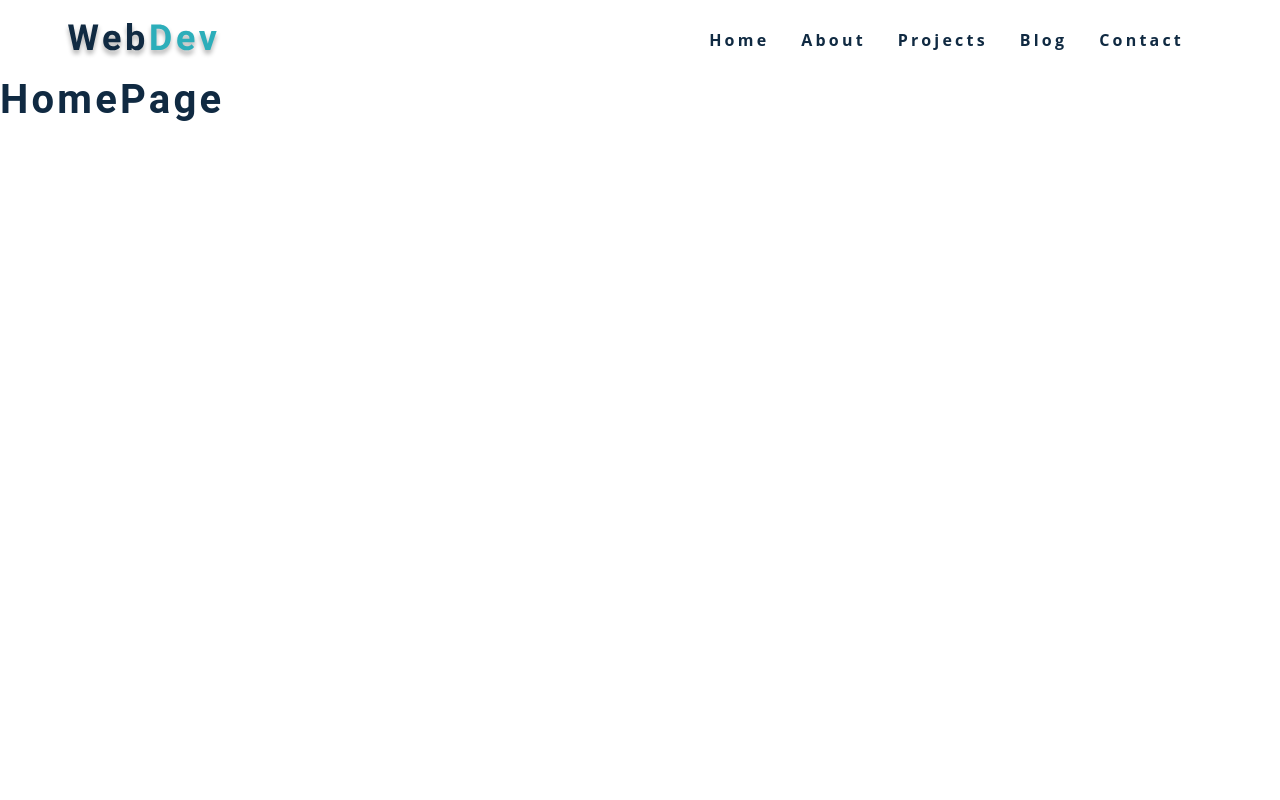
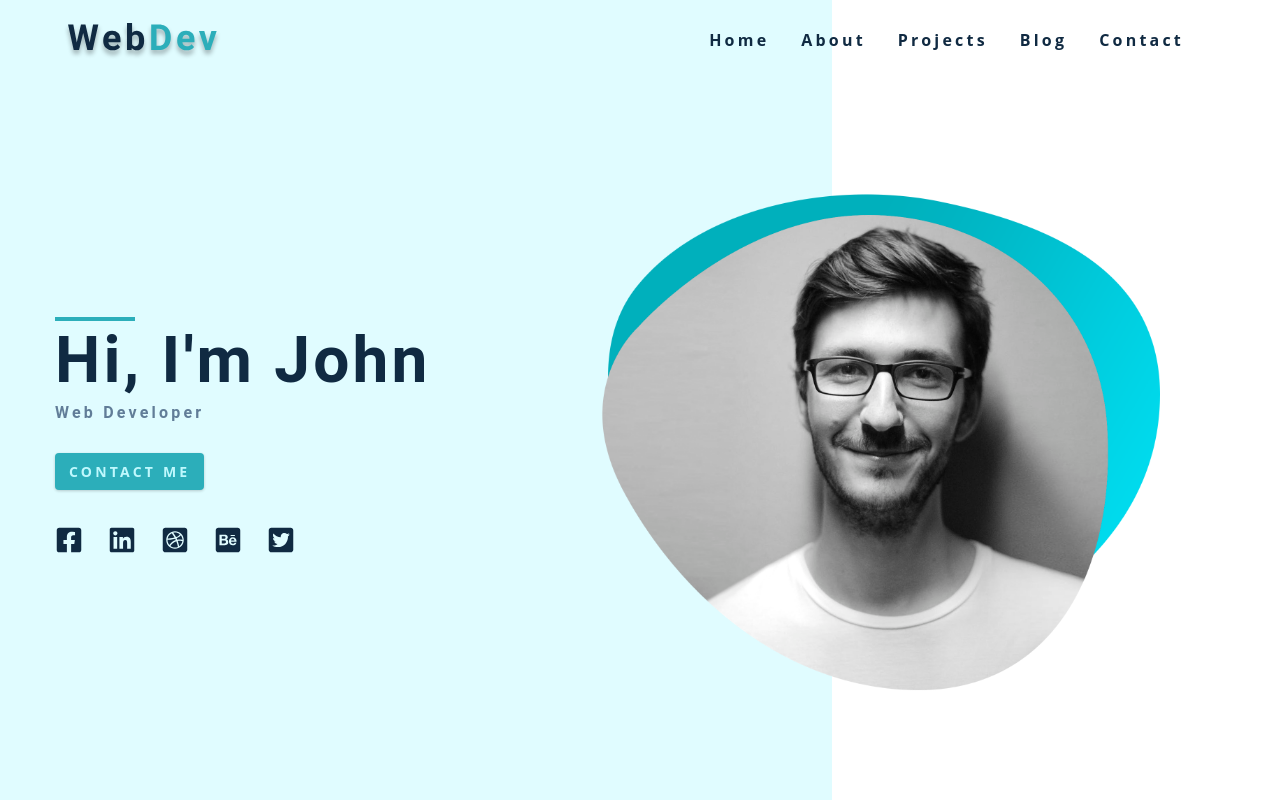
Before and after one commit to eneax/gatsby-dev-portfolio, a Gatsby site: page / in a window 1280 px wide. Built offline with nearby package versions, Linux system fonts and the light colour scheme; Gatsby itself is replaced by a stand-in of ours.

Commit message:
Use hero in homepage

```diff
--- a/src/pages/index.js
+++ b/src/pages/index.js
@@ -2,12 +2,13 @@ import React from 'react';
 
 import Layout from '../components/layout';
 import SEO from '../components/seo';
+import Hero from '../components/hero';
 
 const HomePage = () => (
   <Layout>
     <SEO title="Home" />
 
-    <h2>HomePage</h2>
+    <Hero />
   </Layout>
 );
 
```
